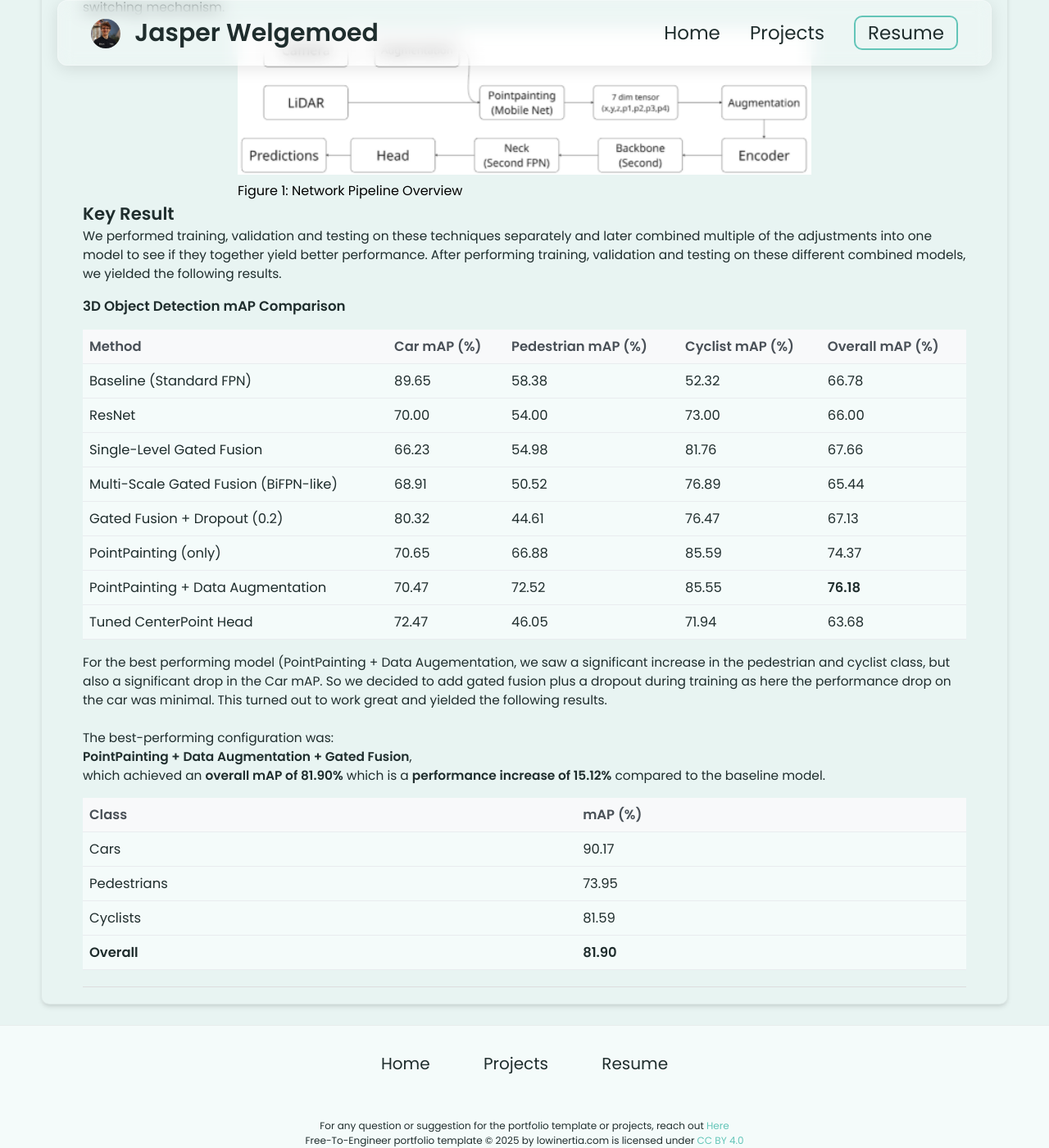
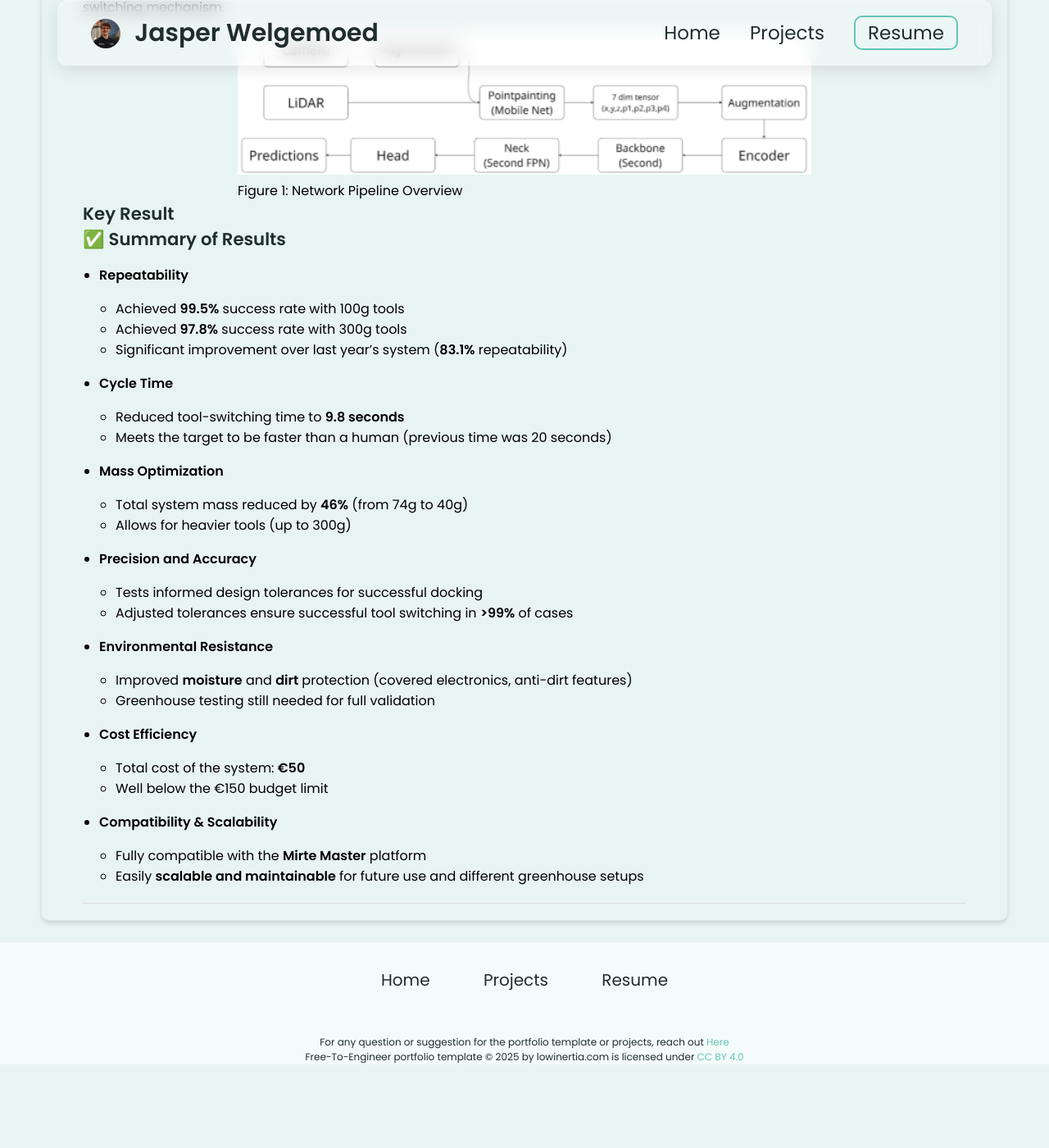
Before and after one commit to jasperwelgemoed/jasperwelgemoed.github.io, a Jekyll site: the page built from _projects/BachelorProject/index.md, in a window 1280 px wide and 1400 px high, scrolled down 1627 px. Shown: the whole window at 82% size. Built offline with Jekyll 4.4.1, drawn with Linux system fonts in a browser that asks for light colours; after the commit the page ends 2925 px from its top, so only the background shows below that.

Commit message:
Update index.md

```diff
--- a/_projects/BachelorProject/index.md
+++ b/_projects/BachelorProject/index.md
@@ -60,31 +60,35 @@ This phased methodology ensures a well-documented, collaborative, and test-drive
 
 
 ## Key Result
-We performed training, validation and testing on these techniques separately and later combined multiple of the adjustments into one model to see if they together yield better performance. After performing training, validation and testing on these different combined models, we yielded the following results.
-### **3D Object Detection mAP Comparison**
+## ✅ Summary of Results
 
-| Method                                        | Car mAP (%) | Pedestrian mAP (%) | Cyclist mAP (%) | Overall mAP (%) |
-|----------------------------------------------|-------------|---------------------|------------------|------------------|
-| Baseline (Standard FPN)                      | 89.65       | 58.38               | 52.32            | 66.78            |
-| ResNet                                       | 70.00       | 54.00               | 73.00            | 66.00            |
-| Single-Level Gated Fusion                    | 66.23       | 54.98               | 81.76            | 67.66            |
-| Multi-Scale Gated Fusion (BiFPN-like)        | 68.91       | 50.52               | 76.89            | 65.44            |
-| Gated Fusion + Dropout (0.2)                 | 80.32       | 44.61               | 76.47            | 67.13            |
-| PointPainting (only)                         | 70.65       | 66.88               | 85.59            | 74.37            |
-| PointPainting + Data Augmentation            | 70.47       | 72.52               | 85.55            | **76.18**        |
-| Tuned CenterPoint Head                       | 72.47       | 46.05               | 71.94            | 63.68            |
+- **Repeatability**
+  - Achieved **99.5%** success rate with 100g tools
+  - Achieved **97.8%** success rate with 300g tools
+  - Significant improvement over last year’s system (**83.1%** repeatability)
 
-For the best performing model (PointPainting + Data Augementation, we saw a significant increase in the pedestrian and cyclist class, but also a significant drop in the Car mAP. So we decided to add gated fusion plus a dropout during training as here the performance drop on the car was minimal. This turned out to work great and yielded the following results. <br> <br>
-The best-performing configuration was:
-**PointPainting + Data Augmentation + Gated Fusion**,
-which achieved an **overall mAP of 81.90%** which is a **performance increase of 15.12%** compared to the baseline model.<br>
+- **Cycle Time**
+  - Reduced tool-switching time to **9.8 seconds**
+  - Meets the target to be faster than a human (previous time was 20 seconds)
 
-| Class       | mAP (%) |
-|-------------|---------|
-| Cars        | 90.17   |
-| Pedestrians | 73.95   |
-| Cyclists    | 81.59   |
-| **Overall** | **81.90** |
+- **Mass Optimization**
+  - Total system mass reduced by **46%** (from 74g to 40g)
+  - Allows for heavier tools (up to 300g)
 
+- **Precision and Accuracy**
+  - Tests informed design tolerances for successful docking
+  - Adjusted tolerances ensure successful tool switching in **>99%** of cases
+
+- **Environmental Resistance**
+  - Improved **moisture** and **dirt** protection (covered electronics, anti-dirt features)
+  - Greenhouse testing still needed for full validation
+
+- **Cost Efficiency**
+  - Total cost of the system: **€50**
+  - Well below the €150 budget limit
+
+- **Compatibility & Scalability**
+  - Fully compatible with the **Mirte Master** platform
+  - Easily **scalable and maintainable** for future use and different greenhouse setups
 
 ---
```
